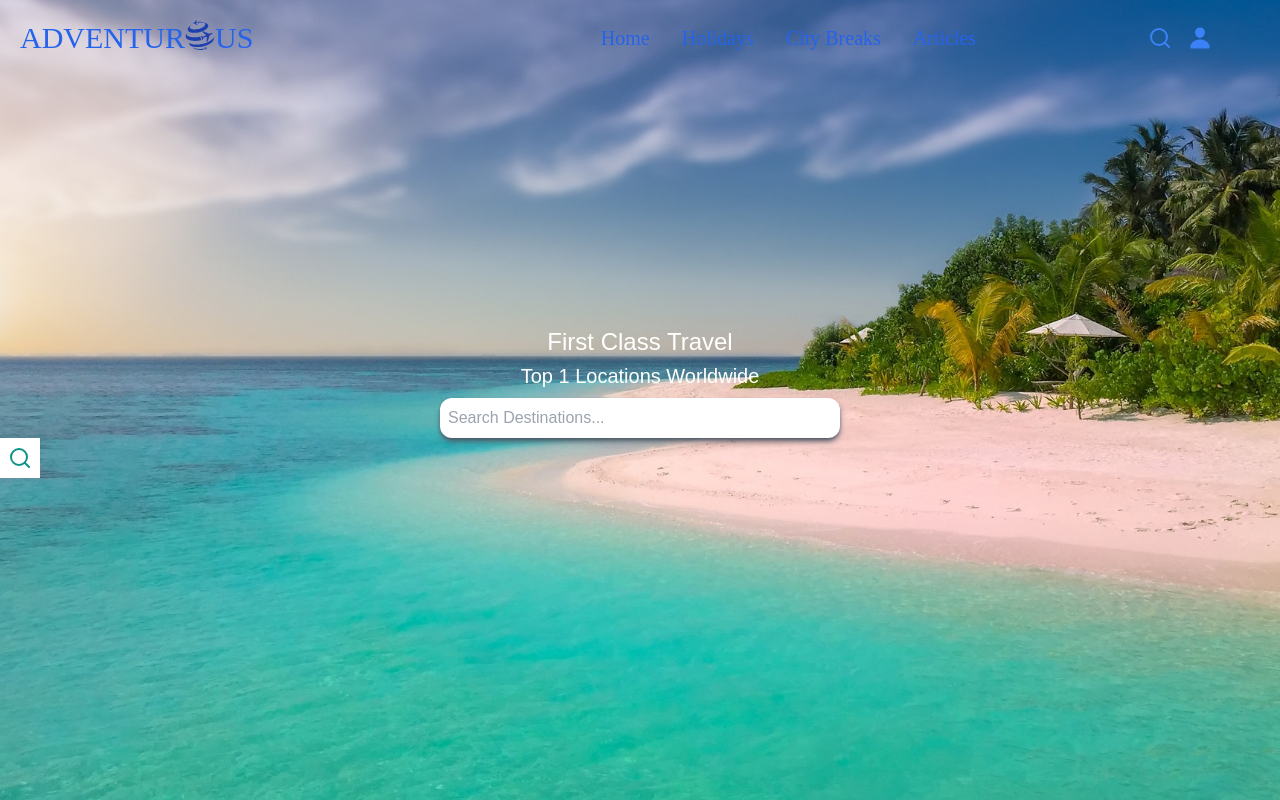
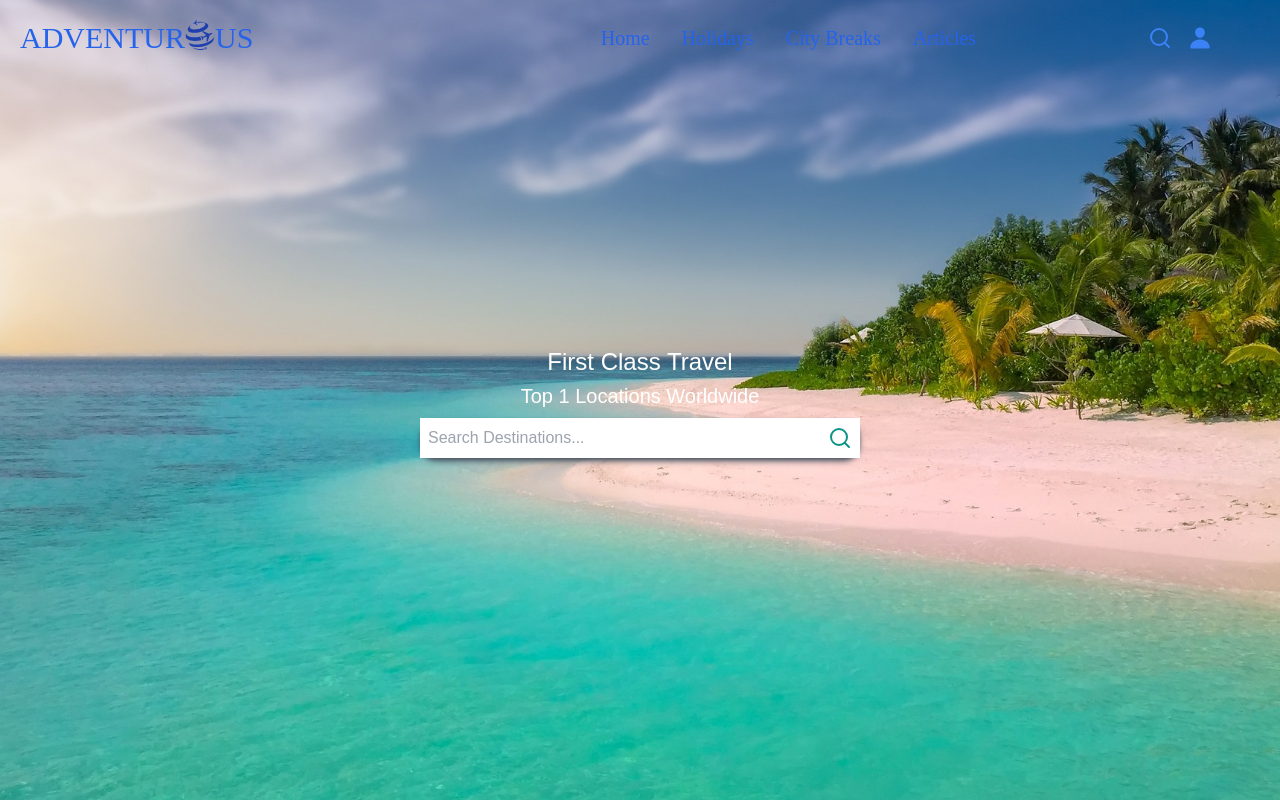
Before and after one commit to KodeIva/adventurous, a React (Create React App) app: page / in a window 1280 px wide. Built offline with nearby package versions, Linux system fonts and the light colour scheme.

Commit message:
Form styled, shadow moved to form div

```diff
--- a/src/pages/Home.jsx
+++ b/src/pages/Home.jsx
@@ -8,12 +8,12 @@ const Home = () => {
     <div className='home absolute justify-center text-center top-0 text-white'>
       <h1 className='text-2xl m-1 '>First Class Travel</h1>
       <h2 className='text-xl mb-2'>Top 1 Locations Worldwide</h2>
-      <form>
-        <div>
+      <form className='flex justify-center text-center'>
+        <div className='flex flex-row  bg-white shadow-md shadow-gray-600  rounded-2xl '>
           <input
             type="text"
             placeholder='Search Destinations...'
-            className='w-[300px] md:w-[400px] p-2 shadow-md shadow-gray-600 rounded-xl '
+            className='w-[300px] md:w-[400px] p-2 '
 
           />
           <button className='flex justify-center text-center p-2 bg-white'><LuSearch className='text-2xl text-teal-600' /></button>
```
